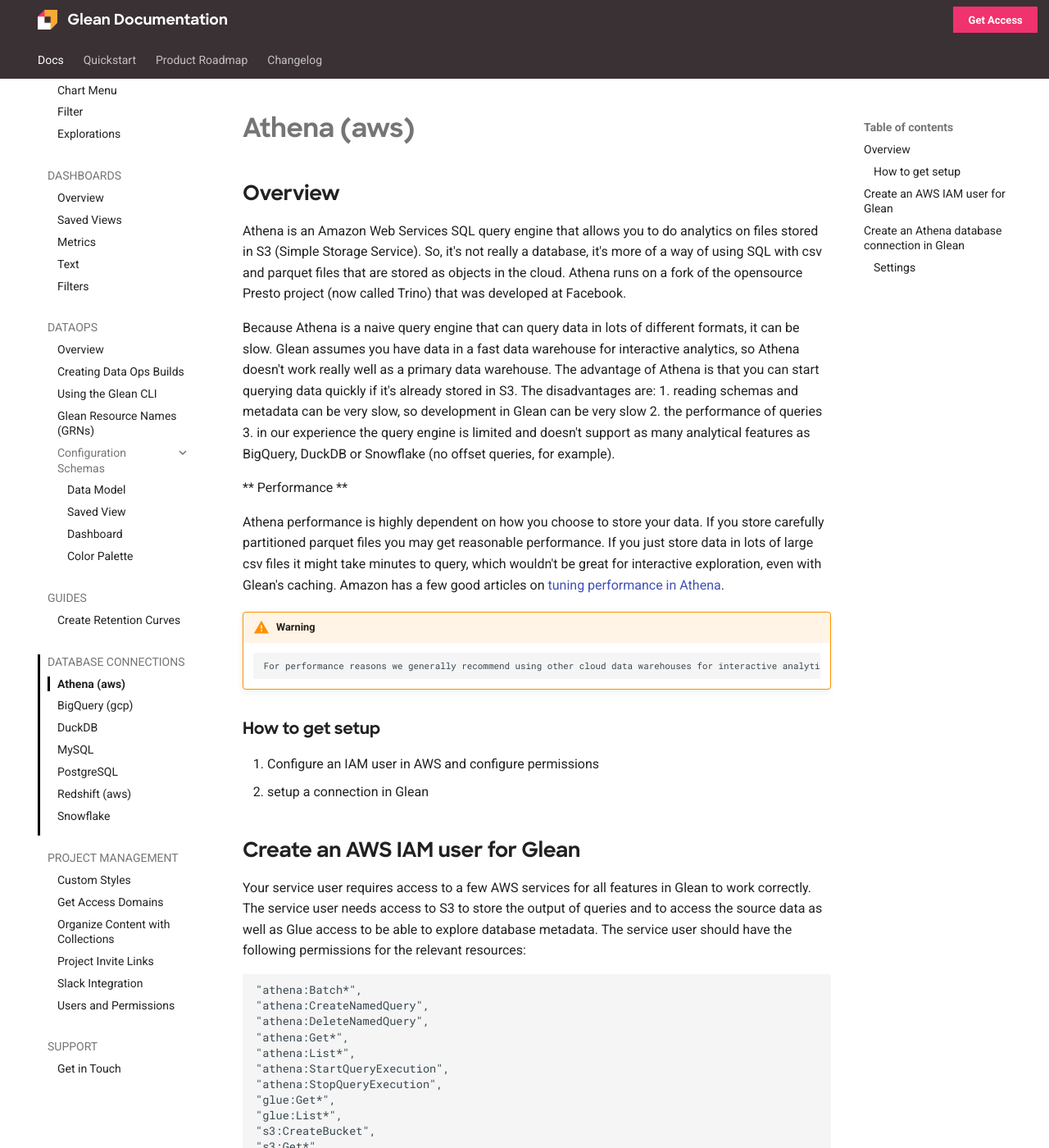
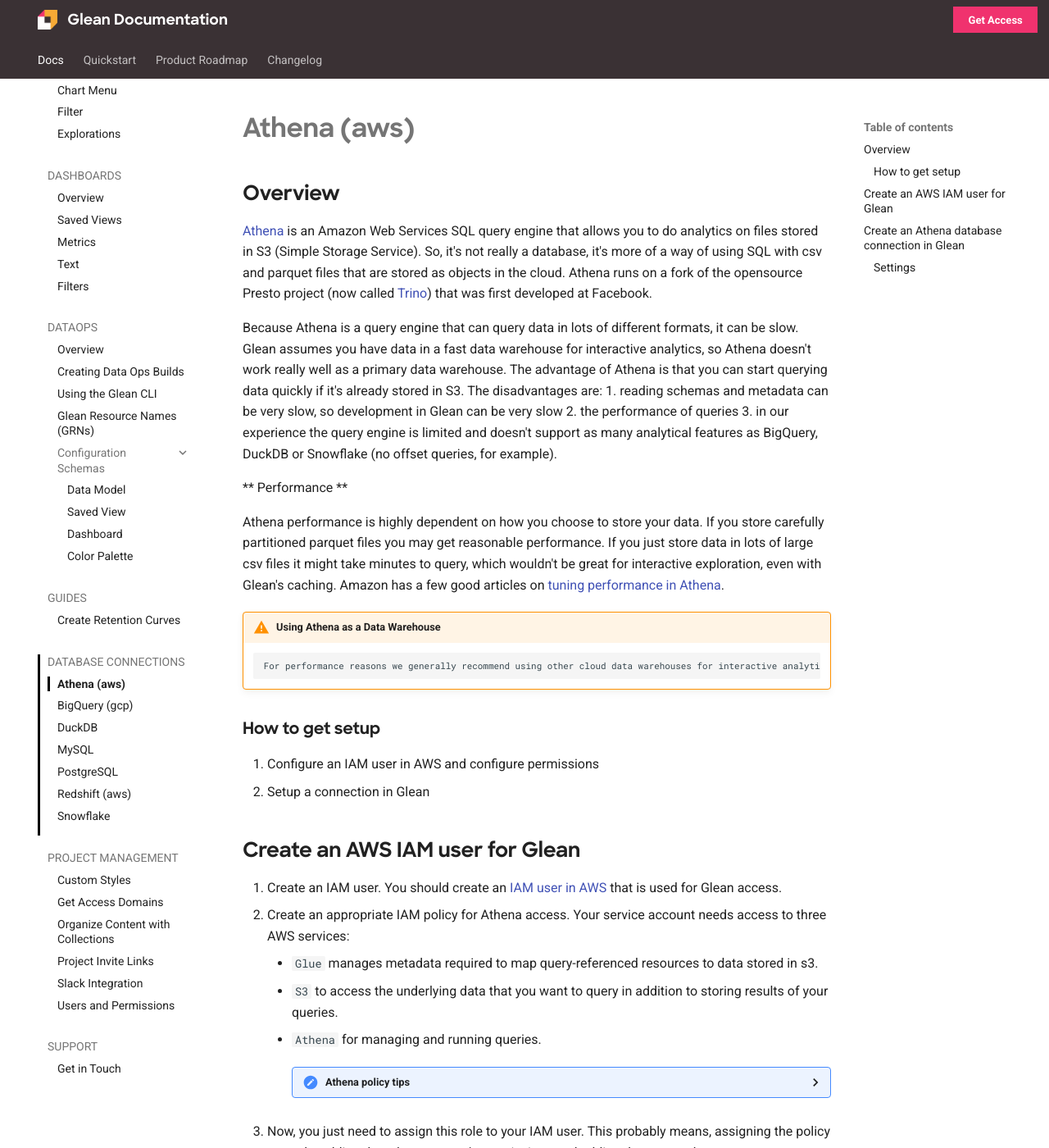
Before and after one commit to gleannyc/documentation, an MkDocs documentation site: the page built from docs/docs/database-connections/athena.md, in a window 1280 px wide and 1400 px high. Shown: the whole window at 82% size. Built offline with MkDocs 1.6.1 and Material for MkDocs 9.7.7, drawn with Linux system fonts in a browser that asks for light colours; some of the changed text lies outside the part shown.

Commit message:
wip database documentation

````diff
--- a/docs/docs/database-connections/athena.md
+++ b/docs/docs/database-connections/athena.md
@@ -1,43 +1,56 @@
 ## Overview
 
-Athena is an Amazon Web Services SQL query engine that allows you to do analytics on files stored in S3 (Simple Storage Service).  So, it's not really a database, it's more of a way of using SQL with csv and parquet files that are stored as objects in the cloud.  Athena runs on a fork of the opensource Presto project (now called Trino) that was developed at Facebook.
+[Athena](https://aws.amazon.com/athena/){:target="_blank"} is an Amazon Web Services SQL query engine that allows you to do analytics on files stored in S3 (Simple Storage Service).  So, it's not really a database, it's more of a way of using SQL with csv and parquet files that are stored as objects in the cloud.  Athena runs on a fork of the opensource Presto project (now called [Trino](https://trino.io/){:target="_blank"}) that was first developed at Facebook.
 
-Because Athena is a naive query engine that can query data in lots of different formats, it can be slow.  Glean assumes you have data in a fast data warehouse for interactive analytics, so Athena doesn't work really well as a primary data warehouse.  The advantage of Athena is that you can start querying data quickly if it's already stored in S3.  The disadvantages are: 1. reading schemas and metadata can be very slow, so development in Glean can be very slow 2. the performance of queries 3. in our experience the query engine is limited and doesn't support as many analytical features as BigQuery, DuckDB or Snowflake (no offset queries, for example).
+Because Athena is a query engine that can query data in lots of different formats, it can be slow.  Glean assumes you have data in a fast data warehouse for interactive analytics, so Athena doesn't work really well as a primary data warehouse.  The advantage of Athena is that you can start querying data quickly if it's already stored in S3.  The disadvantages are: 1. reading schemas and metadata can be very slow, so development in Glean can be very slow 2. the performance of queries 3. in our experience the query engine is limited and doesn't support as many analytical features as BigQuery, DuckDB or Snowflake (no offset queries, for example).
+
 
 ** Performance **
 
-Athena performance is highly dependent on how you choose to store your data.  If you store carefully partitioned parquet files you may get reasonable performance.  If you just store data in lots of large csv files it might take minutes to query, which wouldn't be great for interactive exploration, even with Glean's caching.  Amazon has a few good articles on [tuning performance in Athena](https://docs.aws.amazon.com/athena/latest/ug/performance-tuning.html).
+Athena performance is highly dependent on how you choose to store your data.  If you store carefully partitioned parquet files you may get reasonable performance.  If you just store data in lots of large csv files it might take minutes to query, which wouldn't be great for interactive exploration, even with Glean's caching.  Amazon has a few good articles on [tuning performance in Athena](https://docs.aws.amazon.com/athena/latest/ug/performance-tuning.html){:target="_blank"}.
 
-!!! warning
+!!! warning "Using Athena as a Data Warehouse"
 
         For performance reasons we generally recommend using other cloud data warehouses for interactive analytics.  Athena can serve as a useful query layer for looking at raw data in s3, but doesn't serve well as your primary data warehouse unless it's carefully tuned for performance.
 
 ### How to get setup
 
 1.  Configure an IAM user in AWS and configure permissions
-2.  setup a connection in Glean
+2.  Setup a connection in Glean
 
 
 ## Create an AWS IAM user for Glean
 
-Your service user requires access to a few AWS services for all features in Glean to work correctly. The service user needs access to S3 to store the output of queries and to access the source data as well as Glue access to be able to explore database metadata.
-  The service user should have the following permissions for the relevant resources:
-  ```
-  "athena:Batch*",
-  "athena:CreateNamedQuery",
-  "athena:DeleteNamedQuery",
-  "athena:Get*",
-  "athena:List*",
-  "athena:StartQueryExecution",
-  "athena:StopQueryExecution",
-  "glue:Get*",
-  "glue:List*",
-  "s3:CreateBucket",
-  "s3:Get*"
-  "s3:Head*",
-  "s3:List*",
-  "s3:Put*"
-  ```
+1. Create an IAM user. You should create an [IAM user in AWS](https://docs.aws.amazon.com/IAM/latest/UserGuide/id_users.html){:target="_blank"} that is used for Glean access.
+2. Create an appropriate IAM policy for Athena access.  Your service account needs access to three AWS services:
+    - `Glue` manages metadata required to map query-referenced resources to data stored in s3.
+    - `S3` to access the underlying data that you want to query in addition to storing results of your queries.
+    - `Athena` for managing and running queries.
+
+        ??? "Athena policy tips"
+            The AWS-managed policy [AmazonAthenaFullAccess](https://docs.aws.amazon.com/athena/latest/ug/managed-policies.html){:target="_blank"} is a good starting point to look at how to configure Athena.
+
+              We've had luck granting these permissions to the appropriate resources:
+              ```
+              "athena:Batch*",
+              "athena:CreateNamedQuery",
+              "athena:DeleteNamedQuery",
+              "athena:Get*",
+              "athena:List*",
+              "athena:StartQueryExecution",
+              "athena:StopQueryExecution",
+              "glue:Get*",
+              "glue:List*",
+              "s3:CreateBucket",
+              "s3:Get*"
+              "s3:Head*",
+              "s3:List*",
+              "s3:Put*"
+              ```
+
+3. Now, you just need to assign this role to your IAM user.  This probably means, assigning the policy to a role, adding the role to a group's permissions and adding the user to that group.
+4. [Generate an access key](https://aws.amazon.com/premiumsupport/knowledge-center/create-access-key/){:target="_blank"} for your IAM user
+
 
 ## Create an Athena database connection in Glean
 
@@ -46,10 +59,14 @@
 
 ### Settings
 
-- **AWS Region**:
-- **port**:
-- **schema**:
-- **S3 staging directory**:
-- **AWS access key ID**:
-- **AWS secret access key**:
-- **Query parameters**:
+!!! note
+
+    We highly recommend specifying a schema (ie. Athena database) to make querying metadata and getting lists of tables faster in Glean during development.
+
+- **AWS Region**: the aws region to use to query data
+- **port**: _optional_
+- **schema**: also called databases in Athena documentation. Listing tables and testing connections can take a long time in Athena if you don't specify a schema.
+- **S3 staging directory**: the S3 path where Athena will store query results.
+- **AWS access key ID**: the IAM user's access key
+- **AWS secret access key**: the IAM user's scret access key, generated in step 4 above
+- **Query parameters**: dditional database connection parameters in the format workGroup=value&param=value
````
Also changed, not shown: docs/docs/database-connections/snowflake.md (+12 -7 lines).
